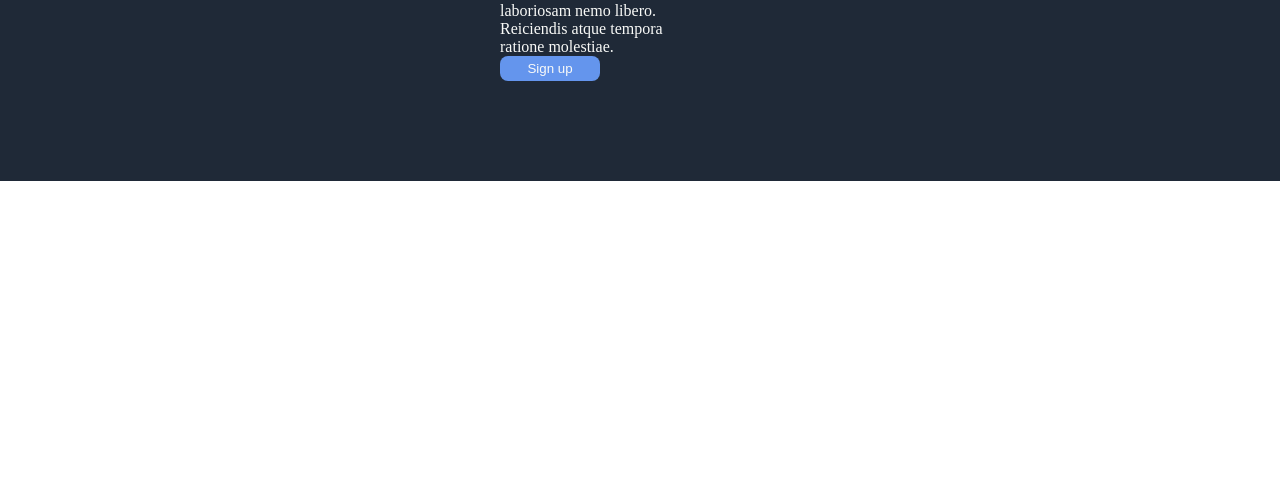
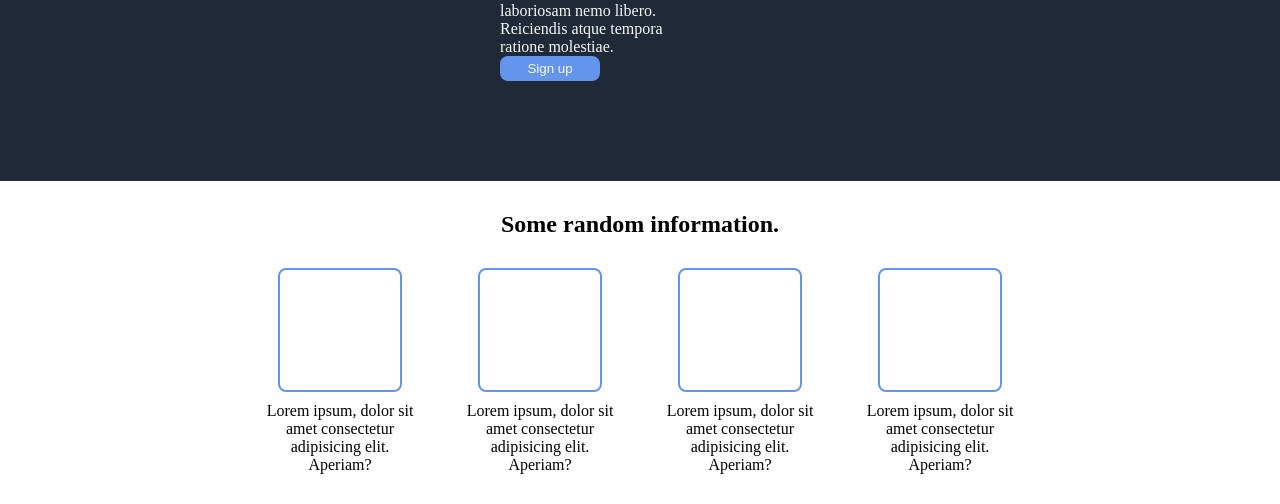
Before and after one commit to plakill/odin-landing-page, a plain HTML site: page index.html in a window 1280 px wide. Shown: the part 424-928 px from the top of the page. Before the commit the page ends 800 px from the top, so only its background shows below. Drawn offline with Linux system fonts and the light colour scheme.

Commit message:
Make information section and style it

```diff
--- a/index.html
+++ b/index.html
@@ -27,5 +27,27 @@
             </div>
         </div>
     </header>
+
+    <section class="information">
+        <h2>Some random information.</h2>
+        <div class="images">
+            <div class="fact">
+                <div class="image"></div>
+                <p>Lorem ipsum, dolor sit amet consectetur adipisicing elit. Aperiam?</p>
+            </div>
+            <div class="fact">
+                <div class="image"></div>
+                <p>Lorem ipsum, dolor sit amet consectetur adipisicing elit. Aperiam?</p>
+            </div>
+            <div class="fact">
+                <div class="image"></div>
+                <p>Lorem ipsum, dolor sit amet consectetur adipisicing elit. Aperiam?</p>
+            </div>
+            <div class="fact">
+                <div class="image"></div>
+                <p>Lorem ipsum, dolor sit amet consectetur adipisicing elit. Aperiam?</p>
+            </div>
+        </div>
+    </section>
 </body>
 </html>
--- a/styles.css
+++ b/styles.css
@@ -64,3 +64,33 @@ a:hover {
     justify-content: center;
     align-items: center;
 }
+
+.information {
+    display: flex;
+    flex-direction: column;
+    align-items: center;
+    gap: 30px;
+    margin: 30px;
+}
+
+.images {
+    display: flex;
+    justify-content: center;
+    flex-wrap: wrap;
+    gap: 50px;
+}
+
+.fact {
+    max-width: 150px;
+    display: flex;
+    flex-direction: column;
+    align-items: center;
+    text-align: center;
+    gap: 10px;
+}
+
+.image {
+    padding: 60px;
+    border: 2px solid cornflowerblue;
+    border-radius: 8px;
+}
```
